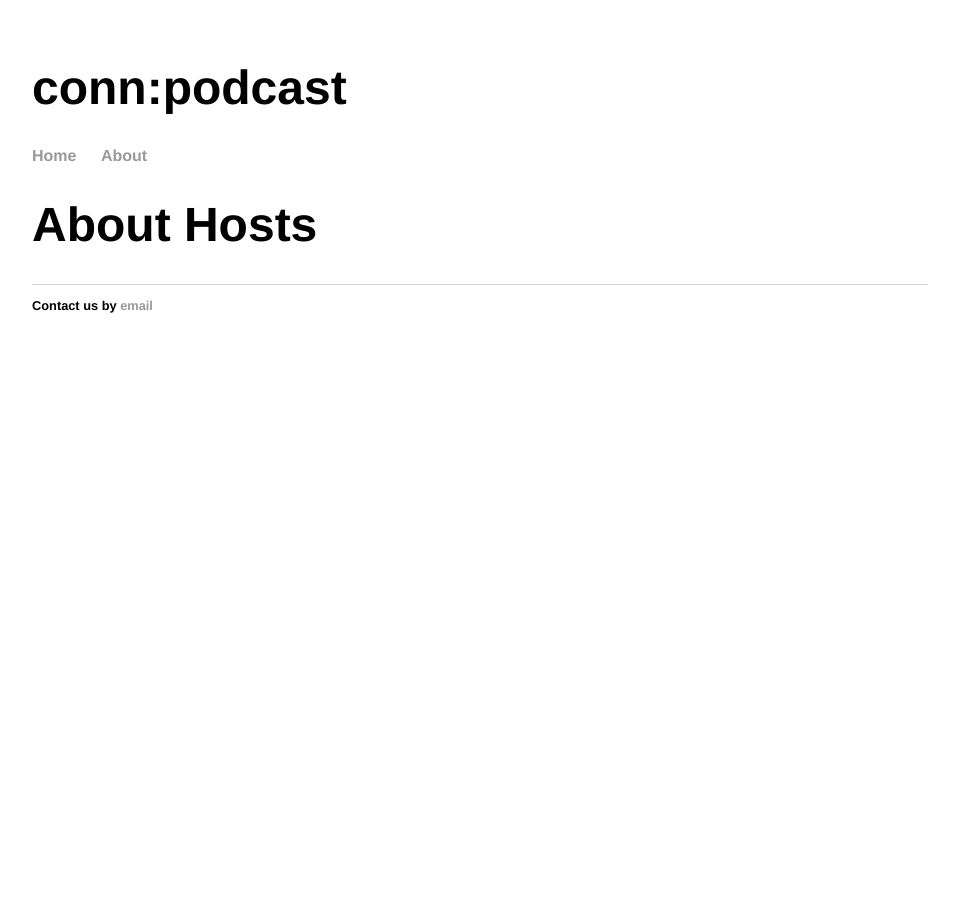
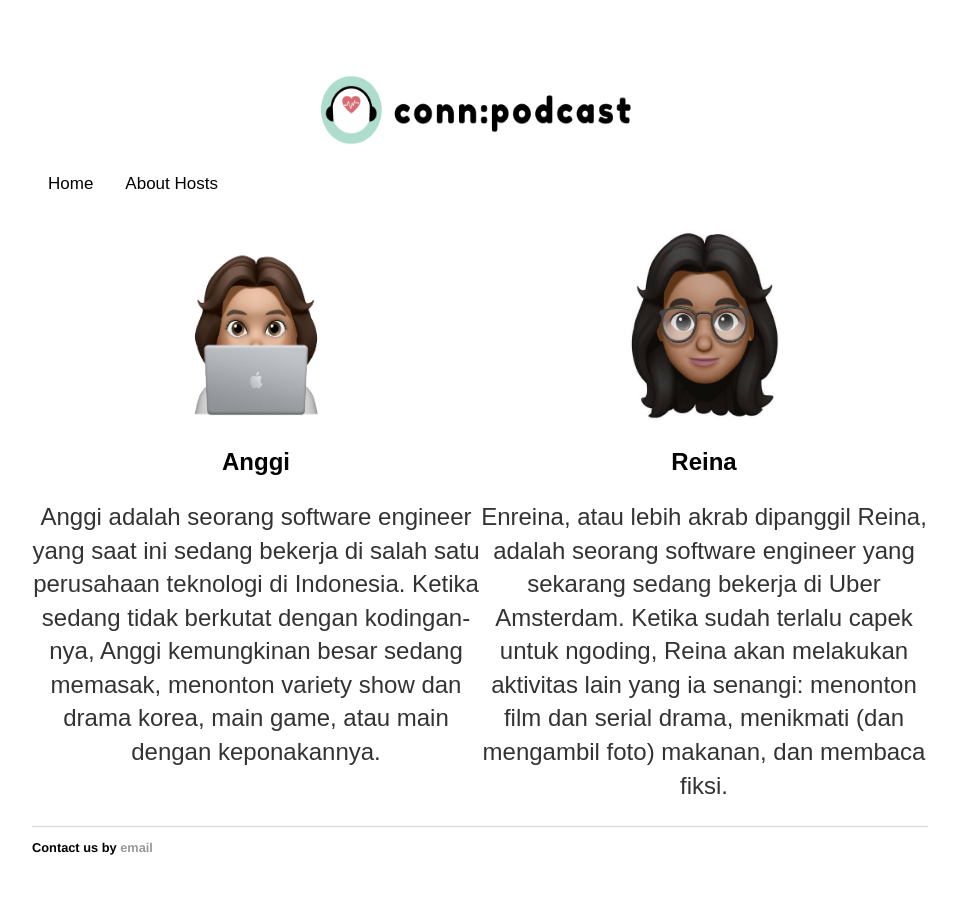
Before and after one commit to conn-podcast/connpodcast.github.io, a Jekyll site: the page built from about/index.html, in a window 1280 px wide. Shown: the whole page, without its empty margins (160-1117 px from the left). Built offline with Jekyll 4.4.1, drawn with Linux system fonts in a browser that asks for light colours.

Commit message:
add about hosts

```diff
--- a/_config.yml
+++ b/_config.yml
@@ -1,3 +1,5 @@
 collections:
   podcasts:
     output: true
+  hosts:
+    output: true
--- /dev/null
+++ b/_hosts/anggi.md
@@ -0,0 +1,5 @@
+---
+name: Anggi
+photo: /assets/img/hosts/anggi.png
+---
+Anggi adalah seorang software engineer yang saat ini sedang bekerja di salah satu perusahaan teknologi di Indonesia. Ketika sedang tidak berkutat dengan kodingan-nya, Anggi kemungkinan besar sedang memasak, menonton variety show dan drama korea, main game, atau main dengan keponakannya.
--- /dev/null
+++ b/_hosts/reina.md
@@ -0,0 +1,5 @@
+---
+name: Reina
+photo: /assets/img/hosts/reina.jpeg
+---
+Enreina, atau lebih akrab dipanggil Reina, adalah seorang software engineer yang sekarang sedang bekerja di Uber Amsterdam. Ketika sudah terlalu capek untuk ngoding, Reina akan melakukan aktivitas lain yang ia senangi: menonton film dan serial drama, menikmati (dan mengambil foto) makanan, dan membaca fiksi.
--- /dev/null
+++ b/_includes/host_attributes.html
@@ -0,0 +1,5 @@
+<div class="column">
+    <img class="center" src="{{ include.photo }}" alt="img-{{ include.name }}" width="200px" height="200px">
+    <h2>{{ include.name }}</h2>
+    <p>{{ include.description }}</p>
+</div>
--- a/_includes/podcast_attributes.html
+++ b/_includes/podcast_attributes.html
@@ -2,7 +2,7 @@
 layout: default
 --- -->
 <div class="column">
-    <img class="center" src="{{ include.logo }}" alt="logo-{{ include.title }}" width="{{ include.size }}" height="{{ include.size }}">
+    <img class="center" src="{{ include.logo }}" alt="logo-{{ include.title }}" width="200px" height="200px">
     <h2>{{ include.title }}</h2>
     <p>{{ include.description }}</p>
 </div>
--- a/_layouts/default.html
+++ b/_layouts/default.html
@@ -4,18 +4,17 @@
 			<title>{{ page.title }}</title>
 			<meta charset="utf-8">
 			<!-- link to main stylesheet -->
-			<link rel="stylesheet" type="text/css" href="../assets/css/main.css">
+			<link rel="stylesheet" type="text/css" href="/assets/css/main.css">
+			<link rel="stylesheet" type="text/css" href="/assets/css/nav.css">
 		</head>
 		<body>
-			<h1>conn:podcast</h1>
-			<nav>
-	    		<ul>
-	        		<li><a href="/">Home</a></li>
-		        	<li><a href="/about">About</a></li>
-	        		<!-- <li><a href="/connfriends">conn:friends</a></li>
-	        		<li><a href="/conntech">conn:tech</a></li> -->
-	    		</ul>
-			</nav>
+			<img class="center" src="/assets/img/logo/connpodcast.png" alt="logo conn:podcast" height="100px">
+			<div class="topnav">
+				<!-- <div class="topnav-centered"> -->
+						<a href="/">Home</a>
+						<a href="/about">About Hosts</a>
+				<!-- </div> -->
+			</div>
 			<div class="container">
 
 			{{ content }}
--- a/about/index.html
+++ b/about/index.html
@@ -1,11 +1,12 @@
 ---
 layout: default
 title: About Hosts
+file_attr: host_attributes.html
 ---
-	<h1>{{ page.title }}</h1>
-	<!-- <ul class="posts">
-
-	  {% for post in site.posts %}
-	    <li><span>{{ post.date | date_to_string }}</span> » <a href="{{ post.url }}" title="{{ post.title }}">{{ post.title }}</a></li>
-	  {% endfor %}
-	</ul> -->
+<div class="blurb">
+	<div class="row">
+	{% for host in site.hosts %}
+		{% include {{ page.file_attr }} name=host.name description=host.content photo=host.photo %}
+	{% endfor %}
+	</div>
+</div>
--- a/assets/css/main.css
+++ b/assets/css/main.css
@@ -3,27 +3,33 @@ body {
     width: 70%;
     font-family: Arial, Helvetica, sans-serif;
 }
+
 nav ul, footer ul {
     font-family:'Helvetica', 'Arial', 'Sans-Serif';
     padding: 0px;
     list-style: none;
     font-weight: bold;
 }
+
 nav ul li, footer ul li {
     display: inline;
     margin-right: 20px;
 }
+
 a {
     text-decoration: none;
     color: #999;
 }
+
 a:hover {
     text-decoration: underline;
 }
+
 h1 {
     font-size: 3em;
     font-family:'Helvetica', 'Arial', 'Sans-Serif';
 }
+
 p {
     font-size: 1.5em;
     line-height: 1.4em;
--- /dev/null
+++ b/assets/css/nav.css
@@ -0,0 +1,48 @@
+.topnav {
+    position: relative;
+    overflow: hidden;
+    /* background-color: #333; */
+    margin-bottom: 20px;
+}
+
+.topnav a {
+    float: left;
+    color: #000000;
+    text-align: center;
+    padding: 14px 16px;
+    text-decoration: none;
+    font-size: 17px;
+}
+
+.topnav a:hover {
+    background-color: #ddd;
+    color: black;
+}
+
+.topnav a.active {
+    background-color: #4CAF50;
+    color: white;
+}
+
+.topnav-centered a {
+    float: none;
+    position: absolute;
+    top: 50%;
+    left: 50%;
+    transform: translate(-50%, -50%);
+}
+
+/* Responsive navigation menu (for mobile devices) */
+@media screen and (max-width: 600px) {
+    .topnav a {
+        float: none;
+        display: block;
+    }
+
+    .topnav-centered a {
+        position: relative;
+        top: 0;
+        left: 0;
+        transform: none;
+    }
+}
--- a/index.html
+++ b/index.html
@@ -5,8 +5,8 @@ file_attr: podcast_attributes.html
 ---
 <div class="blurb">
 	<div class="row">
-		{% for podcast in site.podcasts %}
-		{% include {{ page.file_attr }} title=podcast.name start_year=podcast.start_year description=podcast.content logo=podcast.logo size=200 %}
+	{% for podcast in site.podcasts %}
+		{% include {{ page.file_attr }} title=podcast.name start_year=podcast.start_year description=podcast.content logo=podcast.logo %}
 	{% endfor %}
 	</div>
 </div><!-- /.blurb -->
```
Also changed, not shown: assets/img/hosts/anggi.png (added), assets/img/hosts/reina.jpeg (added), assets/img/logo/connpodcast.png (added).
